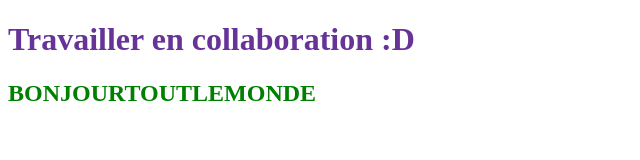
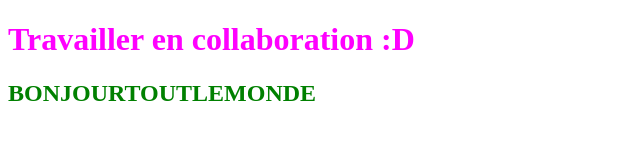
Before and after one commit to Lucas-Hetic/TP-NOV, a plain HTML site: page index.html in a window 1280 px wide. Shown: the whole page, without its empty margins (0-640 px from the left). Drawn offline with Linux system fonts and the light colour scheme.

Commit message:
color modified

```diff
--- a/style.css
+++ b/style.css
@@ -1,5 +1,5 @@
 h1 {
-  color: rebeccapurple;
+  color: fuchsia;
 }
 h2 {
   color: green;
```
